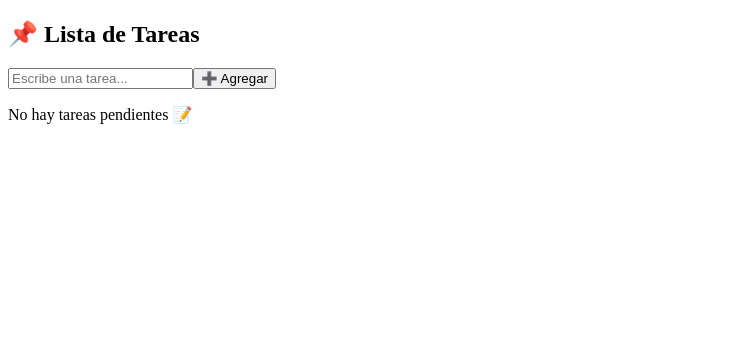
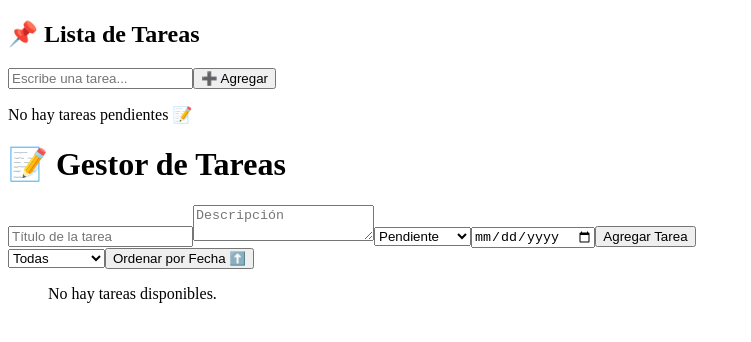
Before and after one commit to EsneiderCdD/React, a React (Vite) app: page / in a window 1280 px wide. Shown: the top 342 px of the page, without its empty margins (0-751 px from the left). Built offline with nearby package versions, Linux system fonts and the light colour scheme.

Commit message:
ToDoListAvanzado

```diff
--- a/src/App.jsx
+++ b/src/App.jsx
@@ -1,5 +1,6 @@
 import './App.css'
 import ToDoList from './components/PruebaTecnica/ToDoList'
+import ToDoList2 from './components/PruebaTecnica/ToDoList2'
 
 function App() {
 
@@ -10,6 +11,8 @@ function App() {
 
     <ToDoList />
 
+    <ToDoList2 />
+
 
     </>
   )
--- /dev/null
+++ b/src/components/PruebaTecnica/ToDoList2.jsx
@@ -0,0 +1,134 @@
+import { useState, useEffect } from "react";
+
+export default function ToDoList2() {
+  // Estado de las tareas
+  const [tareas, setTareas] = useState([]);
+  const [filtro, setFiltro] = useState("todas");
+  const [ordenAscendente, setOrdenAscendente] = useState(true);
+
+  // Estado para el formulario de nueva tarea
+  const [nuevaTarea, setNuevaTarea] = useState({
+    titulo: "",
+    descripcion: "",
+    estado: "pendiente",
+    fecha: "",
+  });
+
+  // Cargar tareas desde localStorage al iniciar
+  useEffect(() => {
+    const tareasGuardadas = JSON.parse(localStorage.getItem("tareas"));
+    if (tareasGuardadas) setTareas(tareasGuardadas);
+  }, []);
+
+  // Guardar tareas en localStorage cada vez que cambien
+  useEffect(() => {
+    localStorage.setItem("tareas", JSON.stringify(tareas));
+  }, [tareas]);
+
+  // Manejo de cambios en el formulario
+  const manejarCambio = (e) => {
+    const { name, value } = e.target;
+    setNuevaTarea((prev) => ({ ...prev, [name]: value }));
+  };
+
+  // Agregar una nueva tarea
+  const agregarTarea = () => {
+    if (nuevaTarea.titulo.trim() === "" || nuevaTarea.fecha === "") return;
+    setTareas([...tareas, { ...nuevaTarea, id: Date.now() }]);
+    setNuevaTarea({ titulo: "", descripcion: "", estado: "pendiente", fecha: "" });
+  };
+
+  // Filtrar tareas por estado
+  const tareasFiltradas = tareas.filter((tarea) =>
+    filtro === "todas" ? true : tarea.estado === filtro
+  );
+
+  // Ordenar tareas por fecha
+  const tareasOrdenadas = [...tareasFiltradas].sort((a, b) =>
+    ordenAscendente ? new Date(a.fecha) - new Date(b.fecha) : new Date(b.fecha) - new Date(a.fecha)
+  );
+
+  // Marcar una tarea como completada
+  const marcarCompletada = (id) => {
+    setTareas(tareas.map((tarea) =>
+      tarea.id === id ? { ...tarea, estado: "completada" } : tarea
+    ));
+  };
+
+  // Eliminar una tarea
+  const eliminarTarea = (id) => {
+    setTareas(tareas.filter((tarea) => tarea.id !== id));
+  };
+
+  return (
+    <div className="app">
+      <h1>📝 Gestor de Tareas</h1>
+
+      {/* Formulario de nueva tarea */}
+      <div className="formulario">
+        <input
+          type="text"
+          name="titulo"
+          value={nuevaTarea.titulo}
+          onChange={manejarCambio}
+          placeholder="Título de la tarea"
+        />
+        <textarea
+          name="descripcion"
+          value={nuevaTarea.descripcion}
+          onChange={manejarCambio}
+          placeholder="Descripción"
+        />
+        <select name="estado" value={nuevaTarea.estado} onChange={manejarCambio}>
+          <option value="pendiente">Pendiente</option>
+          <option value="en progreso">En Progreso</option>
+          <option value="completada">Completada</option>
+        </select>
+        <input
+          type="date"
+          name="fecha"
+          value={nuevaTarea.fecha}
+          onChange={manejarCambio}
+        />
+        <button onClick={agregarTarea}>Agregar Tarea</button>
+      </div>
+
+      {/* Filtros y Ordenamiento */}
+      <div className="controles">
+        <select value={filtro} onChange={(e) => setFiltro(e.target.value)}>
+          <option value="todas">Todas</option>
+          <option value="pendiente">Pendiente</option>
+          <option value="en progreso">En Progreso</option>
+          <option value="completada">Completada</option>
+        </select>
+        <button onClick={() => setOrdenAscendente(!ordenAscendente)}>
+          Ordenar por Fecha {ordenAscendente ? "⬆️" : "⬇️"}
+        </button>
+      </div>
+
+      {/* Lista de tareas */}
+      <ul className="lista-tareas">
+        {tareasOrdenadas.length > 0 ? (
+          tareasOrdenadas.map((tarea) => (
+            <li key={tarea.id} className={`tarea ${tarea.estado}`}>
+              <div>
+                <h3>{tarea.titulo}</h3>
+                <p>{tarea.descripcion}</p>
+                <p><strong>Fecha:</strong> {tarea.fecha}</p>
+                <p><strong>Estado:</strong> {tarea.estado}</p>
+              </div>
+              <div className="acciones">
+                {tarea.estado !== "completada" && (
+                  <button onClick={() => marcarCompletada(tarea.id)}>✔ Completar</button>
+                )}
+                <button onClick={() => eliminarTarea(tarea.id)}>❌ Eliminar</button>
+              </div>
+            </li>
+          ))
+        ) : (
+          <p className="mensaje">No hay tareas disponibles.</p>
+        )}
+      </ul>
+    </div>
+  );
+}
```
Also changed, not shown: 1 other file (tests, documents, lock files or other folders).
